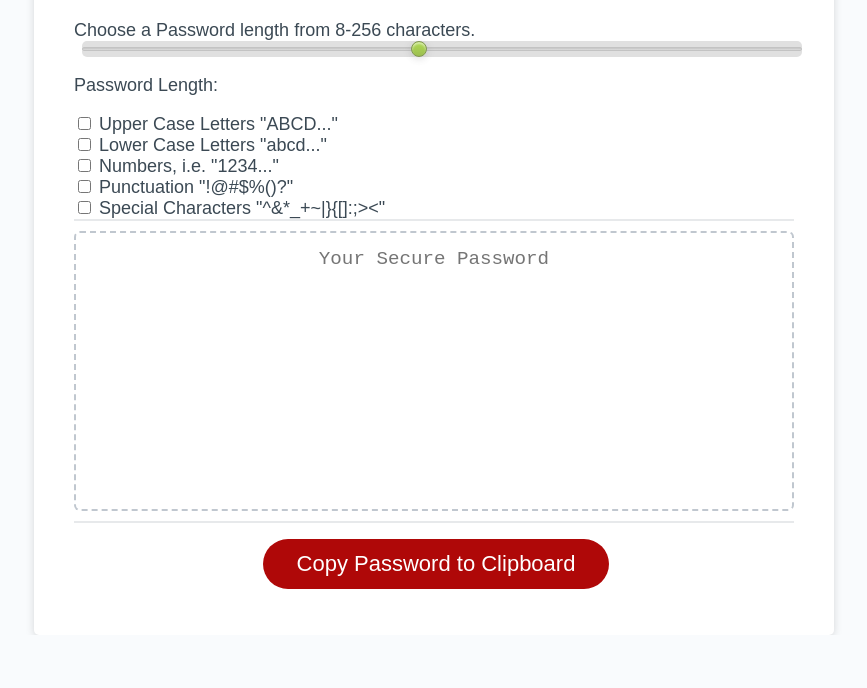
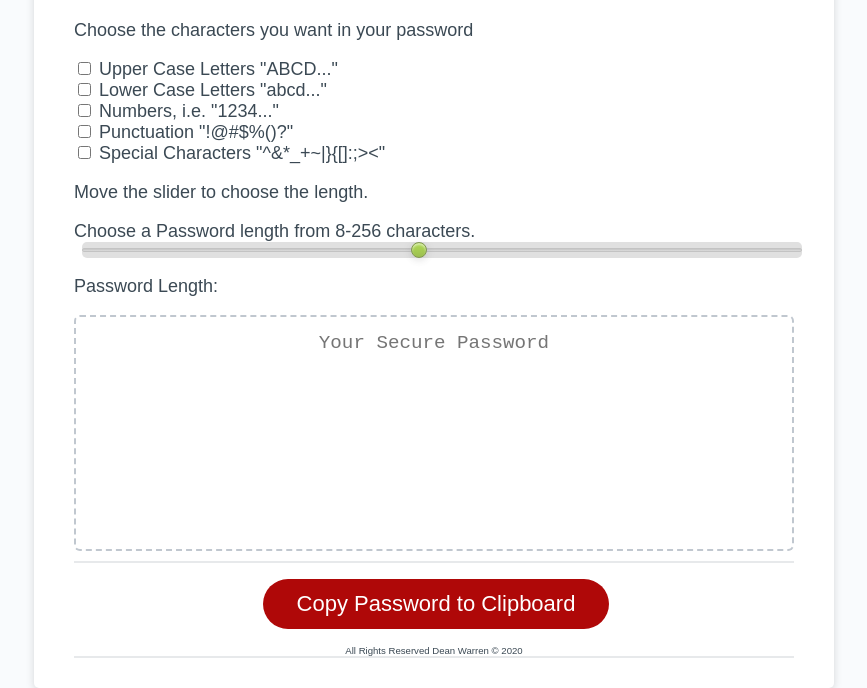
Before and after one commit to deawar/jspassword_generator, a plain HTML site: page index.html in a window 1280 px wide. Shown: the part 216-904 px from the top of the page, without its empty margins (206-1073 px from the left). Before the commit the page ends 851 px from the top, so only its background shows below. Drawn offline with nearby package versions, Linux system fonts and the light colour scheme.

Commit message:
rearranged for smooth flow

```diff
--- a/Develop/style.css
+++ b/Develop/style.css
@@ -156,6 +156,11 @@ button[disabled] {
   cursor: pointer;
 }
 
+#rights{
+  font-size: .6rem;
+  text-align: center;
+}
+
 @media (max-width: 690px) {
   .btn {
     font-size: 1rem;
--- a/index.html
+++ b/index.html
@@ -16,11 +16,9 @@
       <div class="card">
         <div class="card-header">
           <h2>Generate a Password</h2>
-          <div class="slidecontainer">
-            <label for="myRange">Choose a Password length from 8-256 characters.</label>
-            <input type="text" data-slider="true" data-slider-range="8,256" data-slider-step="1" name="myRange" value="124" class="slider" id="myRange">
-            <p>Password Length: <span id="slideLength"></span></p>
-          </div>
+        <div>
+          <p>Choose the characters you want in your password</p>
+
           <form>
           <div class= "input-group mb-3">
             <div class="input-group-prepend">
@@ -59,12 +57,19 @@
           </div>
         </div>
       </form>
+      <div class="slidecontainer">
+        <p>Move the slider to choose the length.</p>
+        <label for="myRange">Choose a Password length from 8-256 characters.</label>
+        <input type="text" data-slider="true" data-slider-range="8,256" data-slider-step="1" name="myRange" value="124" class="slider" id="myRange">
+        <p>Password Length: <span id="slideLength"></span></p>
+      </div>
         <div class="card-body">
-          <textarea maxlength ="256" rows= "8" readonly id="password" placeholder="Your Secure Password" aria-label="Generated Password"></textarea>
+          <textarea maxlength ="256" rows= "6" readonly id="password" placeholder="Your Secure Password" aria-label="Generated Password"></textarea>
         </div>
         <div class="card-footer">
           <button id="generate" class="btn">Copy Password to Clipboard</button>
         </div>
+        <footer id="rights">All Rights Reserved  Dean Warren &copy; 2020 </footer>
       </div>
     </div>
     <script src="https://ajax.googleapis.com/ajax/libs/jquery/3.4.1/jquery.min.js"></script>
```
